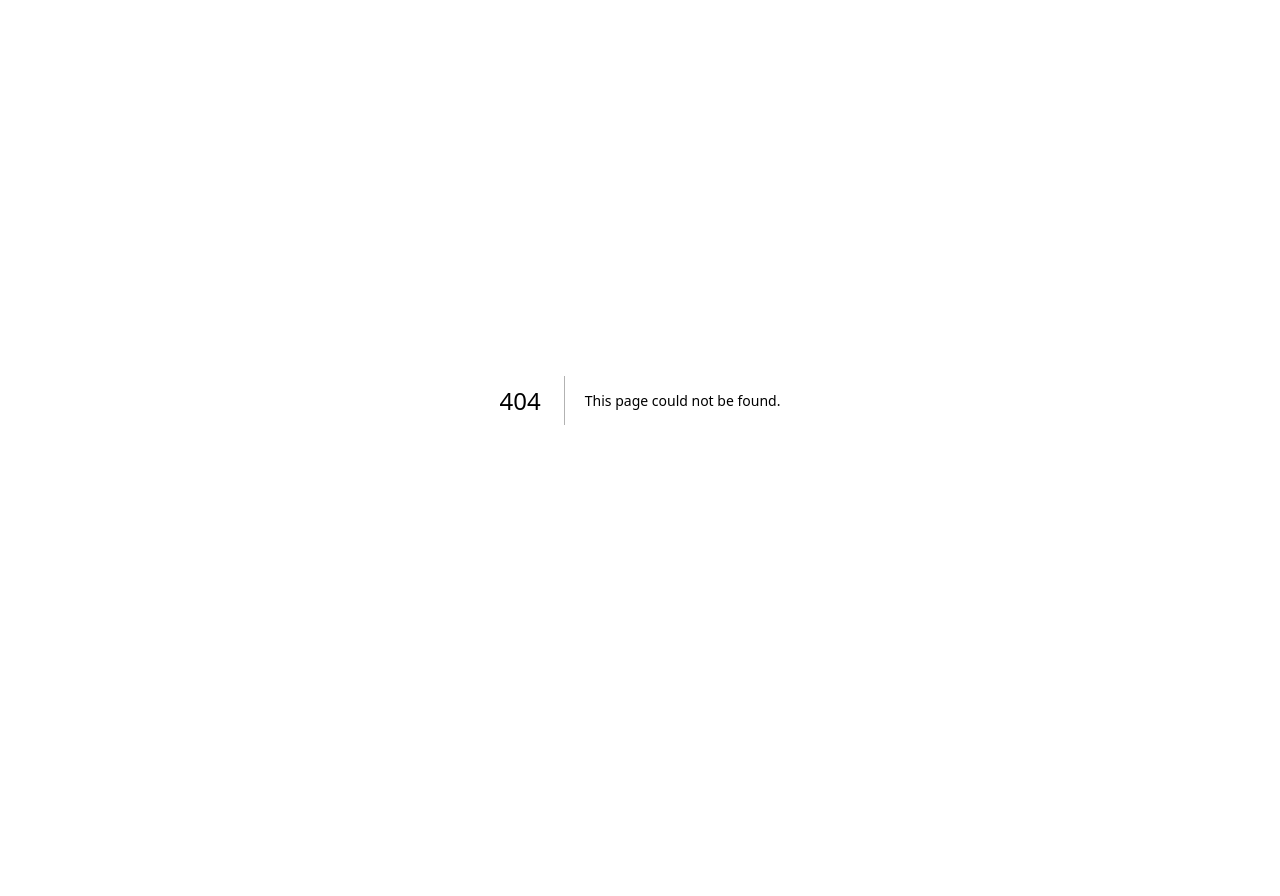
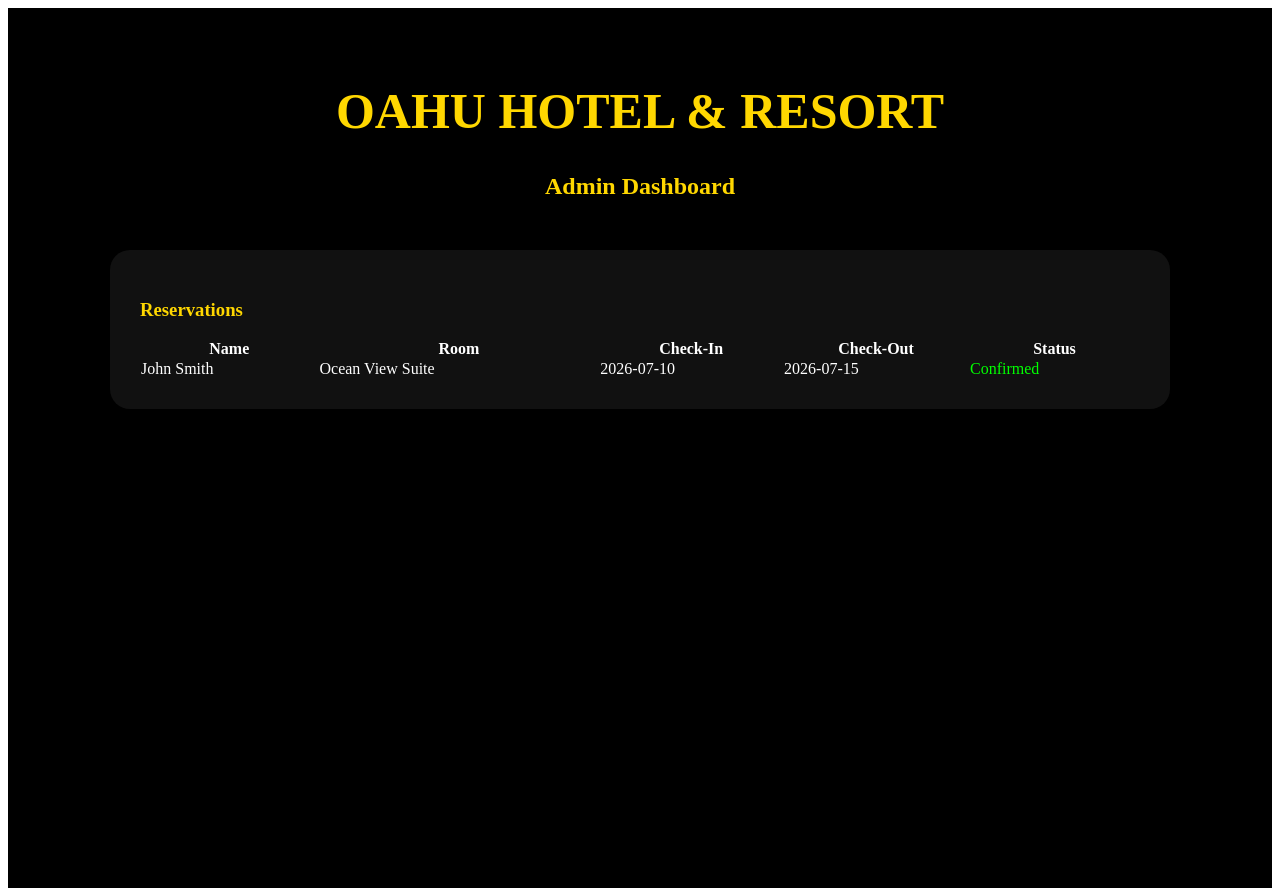
Before and after one commit to mbindaalphachia9-del/OHAU-HOTEL-RESORT, a Next.js app: page /admin in a window 1280 px wide. Before the commit this address had no page. Before the commit the page ends 800 px from the top, so only its background shows below. Built offline with nearby package versions, Linux system fonts and the light colour scheme.

Commit message:
Create page.tsx

```diff
--- /dev/null
+++ b/app/admin/page.tsx
@@ -0,0 +1,71 @@
+export default function AdminPage() {
+  return (
+    <main
+      style={{
+        backgroundColor: "#000",
+        color: "#fff",
+        minHeight: "100vh",
+        padding: "40px",
+        fontFamily: "serif",
+      }}
+    >
+      <h1
+        style={{
+          color: "gold",
+          textAlign: "center",
+          fontSize: "50px",
+        }}
+      >
+        OAHU HOTEL & RESORT
+      </h1>
+
+      <h2
+        style={{
+          color: "gold",
+          textAlign: "center",
+        }}
+      >
+        Admin Dashboard
+      </h2>
+
+      <div
+        style={{
+          maxWidth: "1000px",
+          margin: "50px auto",
+          backgroundColor: "#111",
+          padding: "30px",
+          borderRadius: "20px",
+        }}
+      >
+        <h3 style={{ color: "gold" }}>Reservations</h3>
+
+        <table
+          style={{
+            width: "100%",
+            borderCollapse: "collapse",
+          }}
+        >
+          <thead>
+            <tr>
+              <th>Name</th>
+              <th>Room</th>
+              <th>Check-In</th>
+              <th>Check-Out</th>
+              <th>Status</th>
+            </tr>
+          </thead>
+
+          <tbody>
+            <tr>
+              <td>John Smith</td>
+              <td>Ocean View Suite</td>
+              <td>2026-07-10</td>
+              <td>2026-07-15</td>
+              <td style={{ color: "lime" }}>Confirmed</td>
+            </tr>
+          </tbody>
+        </table>
+      </div>
+    </main>
+  );
+}
```
